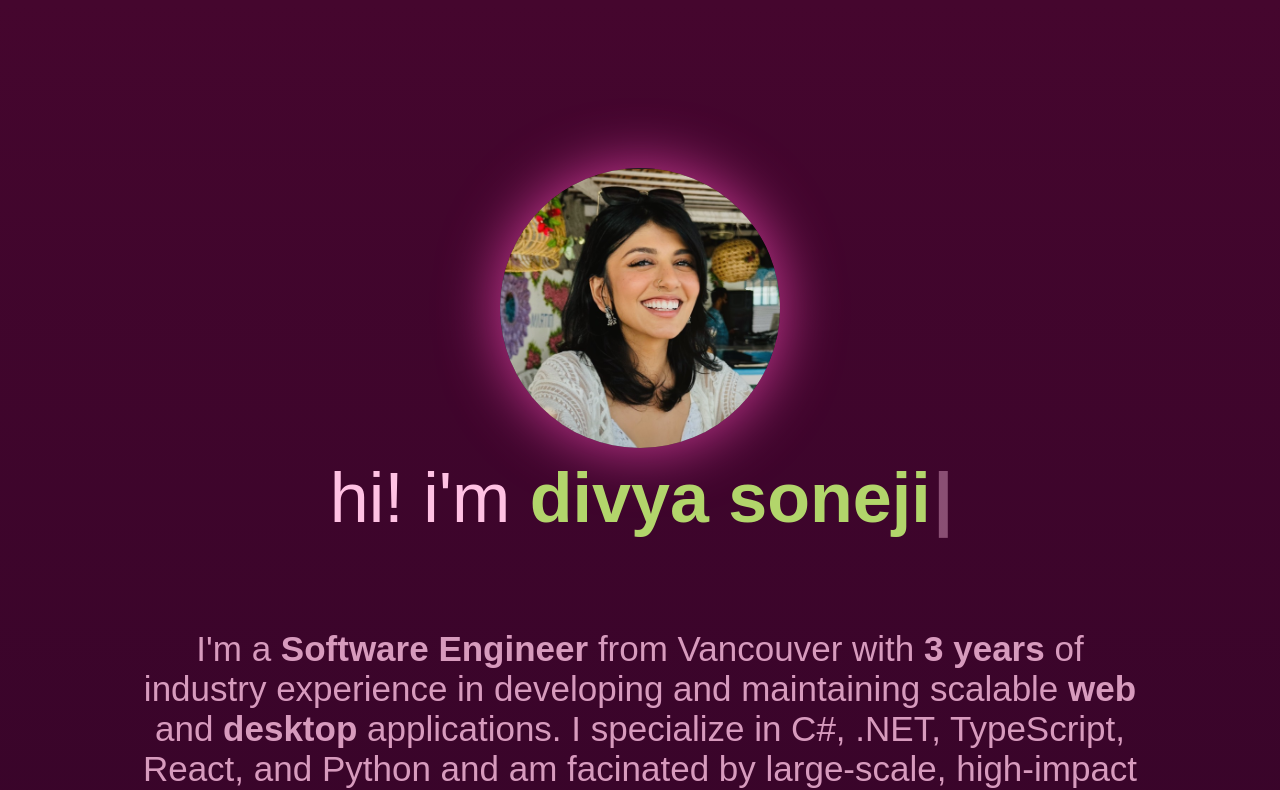
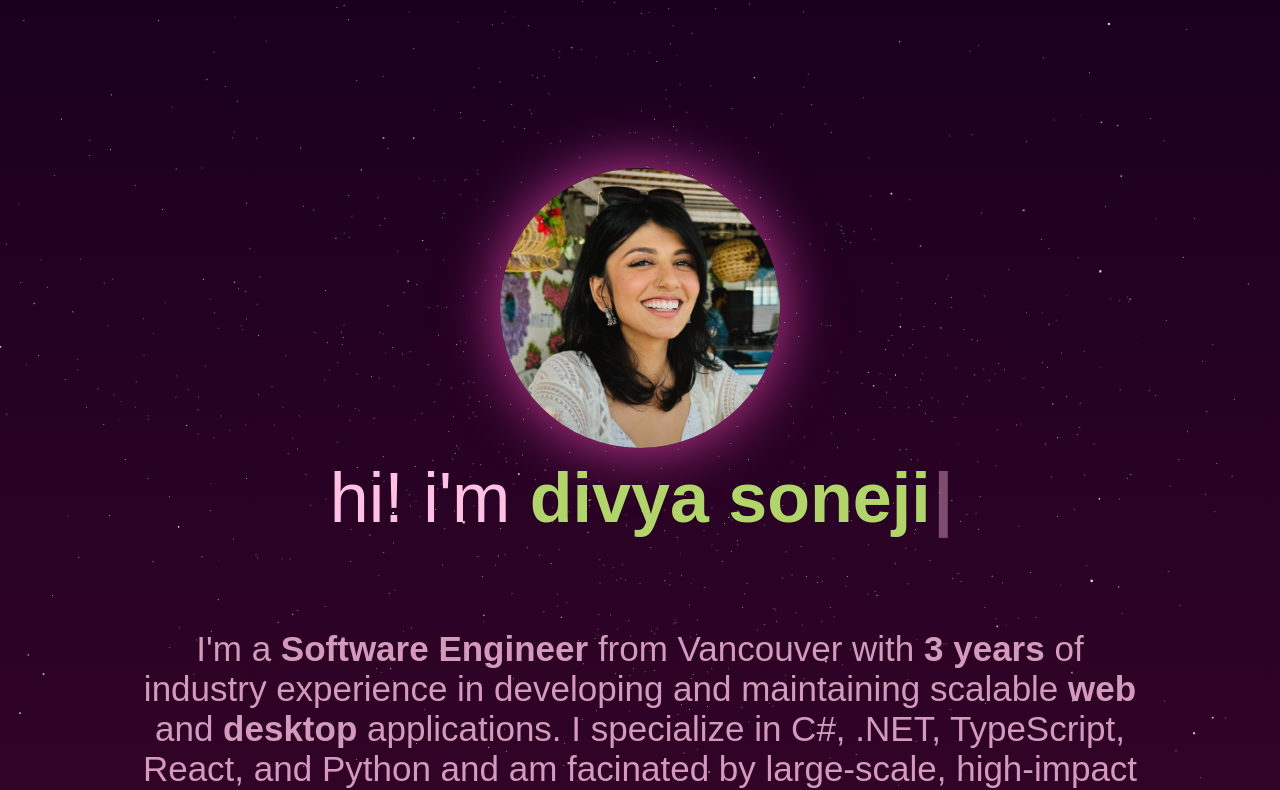
Before and after one commit to divyasoneji/Portfolio, a React (Vite) app: page / in a window 1280 px wide. Shown: the top 790 px of the page. Built offline with nearby package versions, Linux system fonts and the light colour scheme; some icons are missing; a web font is replaced by a local one.

Commit message:
Add Floating Dust Particles To Background

```diff
--- a/package.json
+++ b/package.json
@@ -19,6 +19,8 @@
     "@emotion/styled": "^11.14.0",
     "@eslint/js": "^9.25.0",
     "@mui/icons-material": "^7.1.0",
+    "@react-three/drei": "^10.0.8",
+    "@react-three/fiber": "^9.1.2",
     "@types/react": "^19.1.4",
     "@types/react-dom": "^19.1.2",
     "@vitejs/plugin-react": "^4.4.1",
@@ -27,6 +29,8 @@
     "eslint-plugin-react-refresh": "^0.4.19",
     "framer-motion": "^12.12.1",
     "globals": "^16.0.0",
+    "maath": "^0.10.8",
+    "three": "^0.176.0",
     "typescript": "^5.8.3",
     "typescript-eslint": "^8.30.1",
     "vite": "^6.3.5"
--- a/src/App.css
+++ b/src/App.css
@@ -7,7 +7,7 @@ html {
 
 .App {
   font-family: "NTR";
-  background-image: linear-gradient(var(--medium-berry), var(--dark-berry));
+  background-image: linear-gradient(var(--dark-berry), var(--medium-berry), var(--dark-berry));
   display: flex;
   margin: auto;
 }
@@ -36,6 +36,8 @@ html {
   width: 100vw;
   overflow-x: hidden;
   overflow-y: hidden;
+  position: relative;
+  z-index: 1;
 }
 
 /* For Phone Screen */
--- a/src/App.tsx
+++ b/src/App.tsx
@@ -1,17 +1,18 @@
-import './App.css'
-import { About } from './components/About'
-import { Intro } from './components/Intro'
+import "./App.css";
+import { About } from "./components/About";
+import { DustParticlesBackground } from "./components/DustParticlesBackground";
+import { Intro } from "./components/Intro";
 
 function App() {
-
   return (
     <div className="App">
+      <DustParticlesBackground></DustParticlesBackground>
       <div id="components">
         <Intro></Intro>
         <About></About>
       </div>
     </div>
-  )
+  );
 }
 
-export default App
+export default App;
--- /dev/null
+++ b/src/components/DustParticlesBackground.tsx
@@ -0,0 +1,54 @@
+import { useState, useRef, Suspense } from "react";
+import { Canvas, useFrame } from "@react-three/fiber";
+import { Points, PointMaterial, Preload } from "@react-three/drei";
+import { inSphere } from "maath/random";
+import * as THREE from "three";
+import "../styles/DustParticlesBackground.css";
+
+interface DustParticlesProps {
+  [key: string]: any;
+}
+
+const DustParticles: React.FC<DustParticlesProps> = (props) => {
+  const points = useRef<THREE.Points>(null);
+  const [sphere] = useState<Float32Array>(
+    () => inSphere(new Float32Array(5000), { radius: 1.2 }) as Float32Array
+  );
+
+  useFrame((_, delta) => {
+    if (points.current) {
+      points.current.rotation.x -= delta / 20;
+      points.current.rotation.y -= delta / 45;
+    }
+  });
+
+  return (
+    <group rotation={[0, 0, Math.PI / 4]}>
+      <Points ref={points} positions={sphere} stride={3} frustumCulled {...props}>
+        <PointMaterial
+          transparent
+          color="var(--pink-glow)"
+          size={0.002}
+          sizeAttenuation={true}
+          depthWrite={false}
+        />
+      </Points>
+    </group>
+  );
+};
+
+export const DustParticlesBackground: React.FC = () => {
+  return (
+    <div
+      id="dust-particles-background"
+      className="w-full h-auto absolute inset-0 z-[-1]"
+    >
+      <Canvas camera={{ position: [0, 0, 1] }}>
+        <Suspense fallback={null}>
+          <DustParticles />
+        </Suspense>
+        <Preload all />
+      </Canvas>
+    </div>
+  );
+};
--- a/src/components/Intro.tsx
+++ b/src/components/Intro.tsx
@@ -75,8 +75,8 @@ export const Intro = () => {
           <b> 3 years </b>of industry experience in developing and maintaining
           scalable<b> web </b>and <b> desktop </b>
           applications. I specialize in C#, .NET, TypeScript, React, and Python
-          and am facinated by large-scale, high-impact products
-          that drive innovation!
+          and am facinated by large-scale, high-impact products that drive
+          innovation!
         </div>
         <a href="#about">
           <motion.div
--- a/src/styles/About.css
+++ b/src/styles/About.css
@@ -18,6 +18,10 @@
   color: var(--cute-lime-fade);
   font-weight: bold;
   text-decoration: none !important;
+}
+
+.about-description a:hover {
+  color: var(--cute-lime);
 }
 
 .about-content {
--- /dev/null
+++ b/src/styles/DustParticlesBackground.css
@@ -0,0 +1,7 @@
+#dust-particles-background {
+    position: fixed;
+    top: 0;
+    left: 0;
+    width: 100vw;
+    height: 100vh;
+}
```
Also changed, not shown: 1 other file (tests, documents, lock files or other folders).
